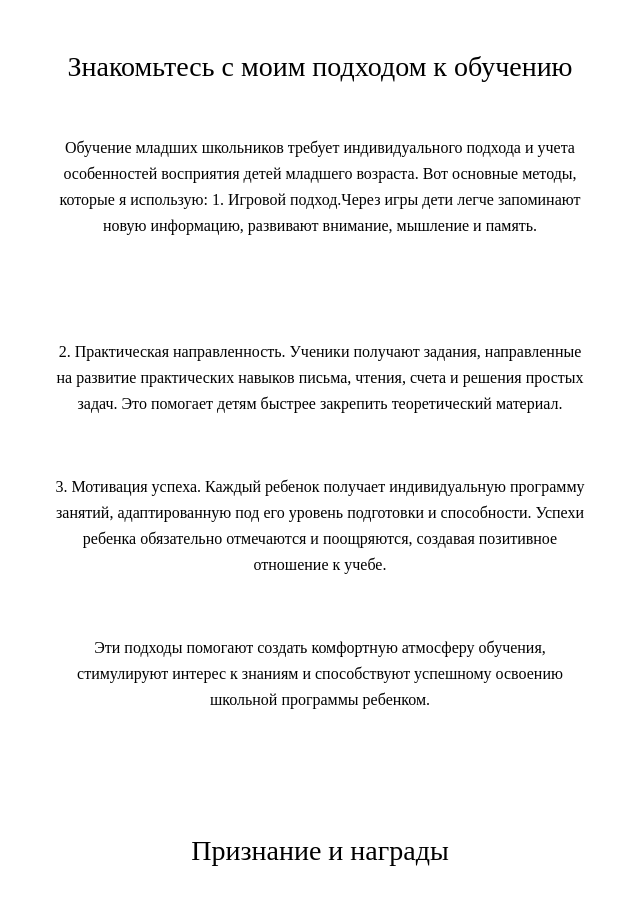
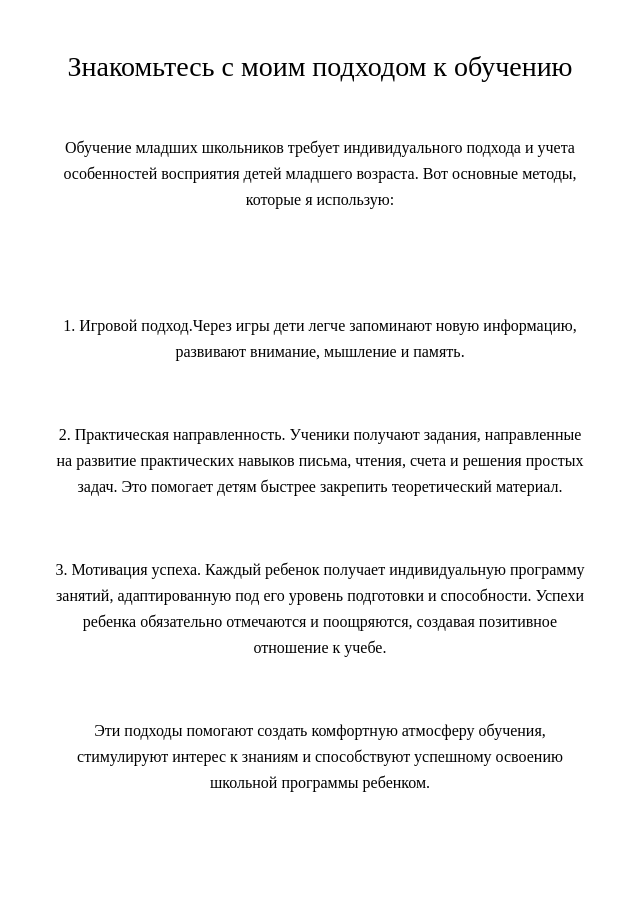
Before and after one commit to vikulya-18-18-18/juniorteacher, a plain HTML site: page index.html in a window 1280 px wide. Shown: the part 2000-2912 px from the top of the page, without its empty margins (320-960 px from the left). Drawn offline with Linux system fonts and the light colour scheme; a web font is replaced by a local one.

Commit message:
Update index.html

```diff
--- a/index.html
+++ b/index.html
@@ -93,9 +93,9 @@
                             </p>
                             <h5 class="about_title1"> Знакомьтесь с моим подходом к обучению</h5>
                             <p class="about_text">
-Обучение младших школьников требует индивидуального подхода и учета особенностей восприятия детей младшего возраста.
-Вот основные методы, которые я использую:
-
+Обучение младших школьников требует индивидуального подхода и учета особенностей восприятия детей младшего возраста. Вот основные методы, которые я использую:
+  </p>
+                            <p class="process_text">
 1. Игровой подход.Через игры дети легче запоминают новую информацию, развивают внимание, мышление и память.
       </p>
                             <p class="process_text">
```
